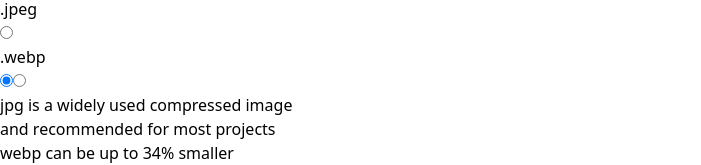
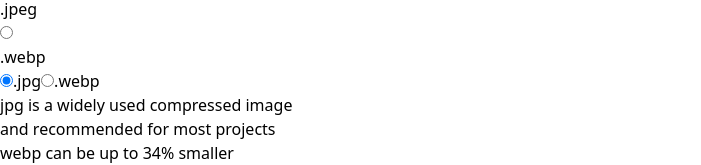
Before and after one commit to lyalex011/image_generator, a React (Vite) app: page / in a window 1280 px wide. Shown: the part 356-521 px from the top of the page, without its empty margins (0-701 px from the left). Built offline with nearby package versions, Linux system fonts and the light colour scheme.

Commit message:
form fix

```diff
--- a/src/components/Form.jsx
+++ b/src/components/Form.jsx
@@ -124,10 +124,10 @@ const imageRef = useRef(null);
         setIsUsed(false)
     }
 
-
+    console.log(state.url)
 
     if(state.isChecked && state.sliderLevel === 0) {
-        dispatch({ type: 'URL_CHANGE', payload: `https://picsum.photos/id/${state.id}/${state.width}/${state.height}?grayscale` })
+        dispatch({ type: 'URL_CHANGE', payload: `https://picsum.photos/id/${state.id}/${state.width}/${state.height}?grayscale${state.selectedOption}` })
     }
 
     else if (state.isChecked && state.sliderLevel !== 0) {
@@ -191,7 +191,7 @@ const handleCopy = () => {
                         <div className="flex flex-row justify-center gap-4 mb-6">
 
                             <div className="flex flex-row gap-4">
-                                <label htmlFor="small-input" className="block mt-2 text-sm font-medium text-gray-900 ">Width:</label>
+                                <label htmlFor="small-input" className="block mt-1 text-sm font-medium text-gray-900 ">Width:</label>
                                 <input
                                 type="number"
                                 id="small-input"
@@ -203,7 +203,7 @@ const handleCopy = () => {
 
                             </div>
                             <div className="flex flex-row gap-4">
-                                <label htmlFor="small-input" className="block mt-2 text-sm font-medium text-gray-900 ">Height:</label>
+                                <label htmlFor="small-input" className="block mt-1 text-sm font-medium text-gray-900 ">Height:</label>
                                 <input type="number"
                                 id="small-input"
                                 className="block w-20 p-2 text-gray-900 border border-gray-300 rounded-lg bg-gray-50 sm:text-xs focus:ring-blue-500 focus:border-blue-500 "
@@ -219,7 +219,7 @@ const handleCopy = () => {
                             id="checkbox-1"
                             type="checkbox"
                             value=""
-                            className="w-4 h-4 text-blue-600 bg-gray-100 border-gray-300 rounded focus:ring-blue-500   focus:ring-2 "
+                            className="w-4 h-4 text-blue-600 bg-gray-100 border-gray-300 rounded focus:ring-blue-500  focus:ring-2 "
                             checked={state.isChecked}
                             onChange={() => dispatch({ type: 'B&W_CHECKBOX' })}
                             />
@@ -246,15 +246,15 @@ const handleCopy = () => {
                                     <div className="relative flex items-start w-full">
                                     <div className="flex items-center h-5">
                                         <input
-                                        id="jpg"
+                                        id="hs-horizontal-list-group-item-radio-1"
                                         name="hs-horizontal-list-group-item-radio"
                                         type="radio"
-                                        className="border-gray-200 rounded-full peer/jpg"
-                                        defaultChecked={state.selectedOption === '.jpg'}
+                                        className="border-gray-200 rounded-full "
+                                        checked={state.selectedOption === '.jpg'}
                                         onChange={() => dispatch({ type: 'FILE_OPTION', payload: '.jpg' })}
                                         />
                                     </div>
-                                    <label htmlFor="jpg" className="ml-3 block w-full text-sm text-gray-600 ">
+                                    <label htmlFor="hs-horizontal-list-group-item-radio-1" className="ml-3 block w-full text-sm text-gray-600 ">
                                         .jpeg
                                     </label>
                                     </div>
@@ -264,16 +264,16 @@ const handleCopy = () => {
                                     <div className="relative flex items-start w-full">
                                     <div className="flex items-center h-5">
                                         <input
-                                        id="webp"
+                                        id="hs-horizontal-list-group-item-radio-2"
                                         name="hs-horizontal-list-group-item-radio"
                                         type="radio"
-                                        className="border-gray-200 rounded-full peer/webp"
-                                        defaultChecked={state.selectedOption === '.webp'}
+                                        className="border-gray-200 rounded-full"
+                                        checked={state.selectedOption === '.webp'}
                                         onChange={() => dispatch({ type: 'FILE_OPTION', payload: '.webp' })}
 
                                         />
                                     </div>
-                                    <label htmlFor="webp" className="ml-3 block w-full text-sm text-gray-600 ">
+                                    <label htmlFor="hs-horizontal-list-group-item-radio-2" className="ml-3 block w-full text-sm text-gray-600 ">
                                         .webp
                                     </label>
                                     </div>
@@ -291,10 +291,10 @@ const handleCopy = () => {
                                     className="hidden peer/jpg"
                                     type="radio"
                                     name="status"
-                                    defaultChecked={state.selectedOption === '.jpg'}
+                                    checked={state.selectedOption === '.jpg'}
                                     onChange={() => dispatch({ type: 'FILE_OPTION', payload: '.jpg' })}
                                     />
-
+                                    <label htmlFor="jpg" className="hidden ml-1 peer-checked/jpg:text-sky-500">.jpg</label>
 
                                     <input
                                     value=".webp"
@@ -302,10 +302,10 @@ const handleCopy = () => {
                                     className="hidden ml-3 peer/webp"
                                     type="radio"
                                     name="status"
-                                    defaultChecked={state.selectedOption === '.webp'}
+                                    checked={state.selectedOption === '.webp'}
                                     onChange={() => dispatch({ type: 'FILE_OPTION', payload: '.webp' })}
                                     />
-
+                                    <label htmlFor="webp" className=" hidden ml-1 peer-checked/webp:text-sky-500">.webp</label>
 
                                         <div className="hidden text-center p-4 peer-checked/jpg:block">jpg is a widely used compressed image <br /> and recommended for most projects</div>
                                         <div className="hidden text-center p-4 peer-checked/webp:block">webp can be up to 34% smaller<br />but doesn't work with blur settings</div>
```
